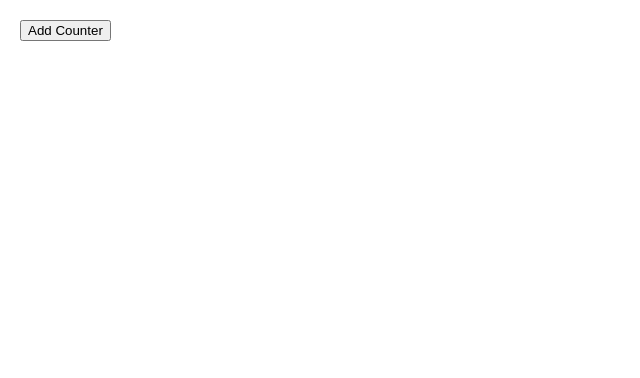
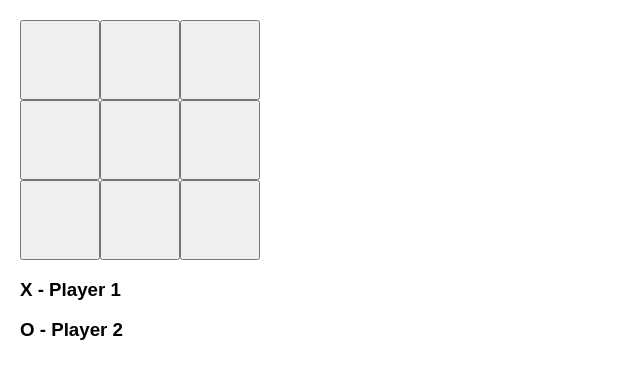
Before and after one commit to bcm820/cd-react, a React (Create React App) app: page / in a window 1280 px wide. Shown: the top 378 px of the page, without its empty margins (0-640 px from the left). Built offline with nearby package versions, Linux system fonts and the light colour scheme.

Commit message:
basic orig tictactoe

```diff
--- /dev/null
+++ b/src/dojo/05-ticTacToe.js
@@ -0,0 +1,89 @@
+import React from 'react'
+
+/*
+  TicTacToe without peeking at FB's tutorial
+  We out here to code, not copy pasta
+  Of course, I'll check it out afterwards :)
+*/
+
+class TicTacToe extends React.Component {
+
+  state = {
+    top: ['', '', ''],
+    mid: ['', '', ''],
+    bot: ['', '', '']
+  }
+
+  styles = {
+    row: {margin: 0, height: 80},
+    box: {
+      width: 80, height: 80,
+      position: 'absolute'
+    }
+  }
+
+  mark = event => {
+    let state = this.state
+    const idx = parseInt(event.target.id, 10)
+    let pos = event.target.className
+    if (state[pos][idx] === '') state[pos][idx] = 'X'
+    else if (state[pos][idx] === 'X') state[pos][idx] = 'O'
+    else state[pos][idx] = ''
+    this.setState(state)
+  }
+
+  Box = ({style, className, id}) => {
+    return React.createElement('button', {
+      style: style,
+      className: className,
+      id: id,
+      onClick: this.mark
+    }, this.state[className][id])
+  }
+
+  Row = ({className}) => {
+    return React.createElement('div', {style: this.styles.row},
+      React.createElement(this.Box, {
+        id: 0, className: className,
+        style: {...this.styles.box}
+      }),
+      React.createElement(this.Box, {
+        id: 1, className: className,
+        style: {...this.styles.box, left: 100}
+      }),
+      React.createElement(this.Box, {
+        id: 2, className: className,
+        style: {...this.styles.box, left: 180}
+      })
+    )
+  }
+
+  Result = props => {
+    let winner
+    for (let pos in this.state)
+      if (this.state[pos][0] === this.state[pos][1]
+        && this.state[pos][0] === this.state[pos][2])
+        winner = this.state[pos][0]
+    let {top, mid, bot} = this.state
+    for (let i = 0; i < 3; i++)
+      if (top[i] === mid[i] && top[i] === bot[i]) winner = top[i]
+    if (top[0] === mid[1] && top[0] === bot[2]) winner = top[0]
+    if (top[2] === mid[1] && top[2] === bot[0]) winner = top[2]
+    return winner
+    ? React.createElement('h2', null, `${winner} wins!`)
+    : React.createElement('h2', null)
+  }
+
+  render() {
+    return React.createElement('div', null,
+      React.createElement(this.Row, {className: 'top'}),
+      React.createElement(this.Row, {className: 'mid'}),
+      React.createElement(this.Row, {className: 'bot'}),
+      React.createElement('h3', null, 'X - Player 1'),
+      React.createElement('h3', null, 'O - Player 2'),
+      React.createElement(this.Result, null)
+    )
+  }
+}
+
+export default TicTacToe
--- a/src/index.js
+++ b/src/index.js
@@ -7,12 +7,14 @@ import './index.css'; // global styles
 // import HelloDojo from './dojo/01-helloDojo'
 // import CheckerBoard from './dojo/02-checkerboard'
 // import VotingApp from './dojo/03-votingApp'
-import Counters from './dojo/04-counters'
+// import Counters from './dojo/04-counters'
+import TicTacToe from './dojo/05-ticTacToe'
 
 // ReactDOM.render(<App/>, document.getElementById('root'));
 // ReactDOM.render(<HelloDojo/>, document.getElementById('root'))
 // ReactDOM.render(<CheckerBoard/>, document.getElementById('root'))
 // ReactDOM.render(<VotingApp/>, document.getElementById('root'))
-ReactDOM.render(<Counters/>, document.getElementById('root'))
+// ReactDOM.render(<Counters/>, document.getElementById('root'))
+ReactDOM.render(<TicTacToe/>, document.getElementById('root'))
 
 registerServiceWorker();
```
